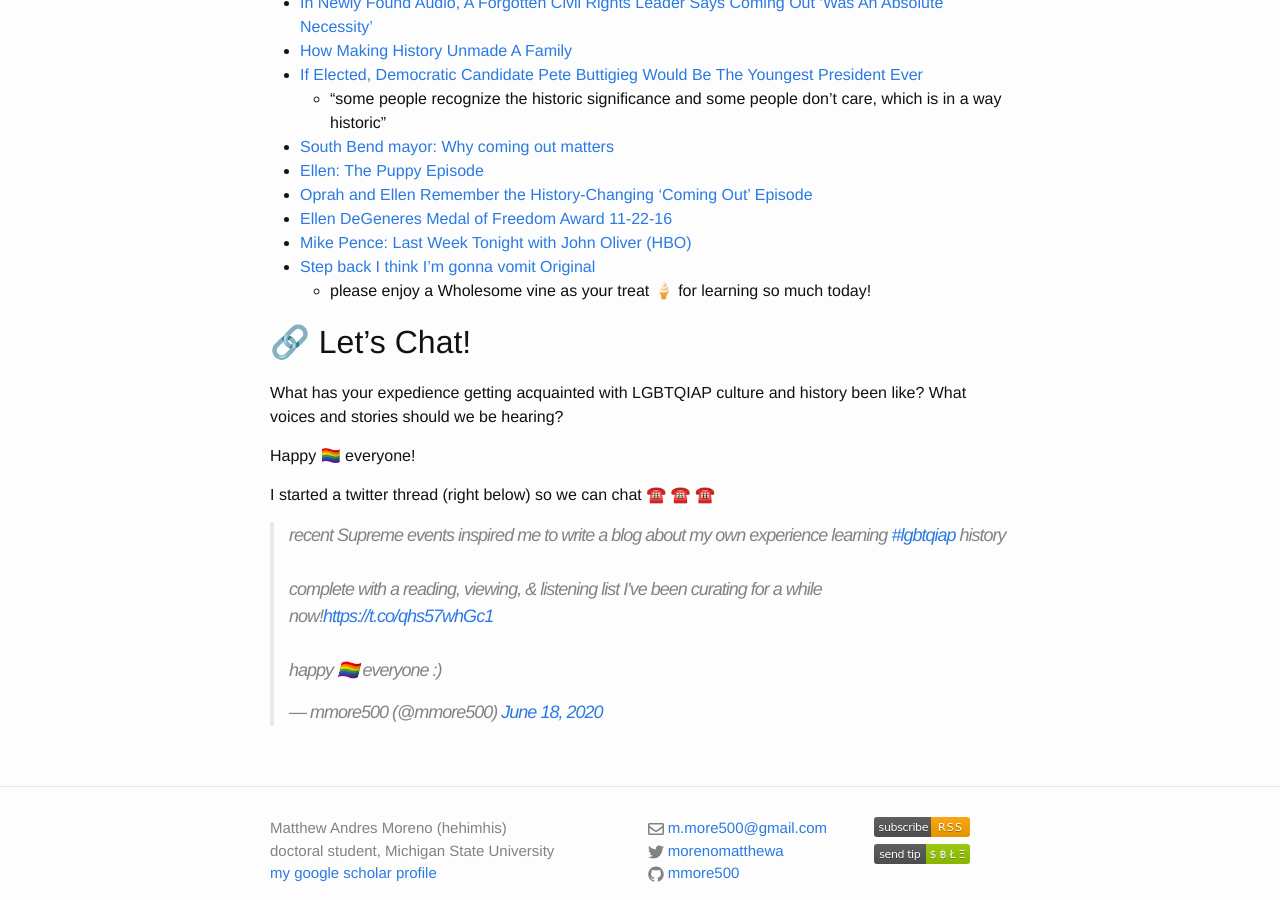
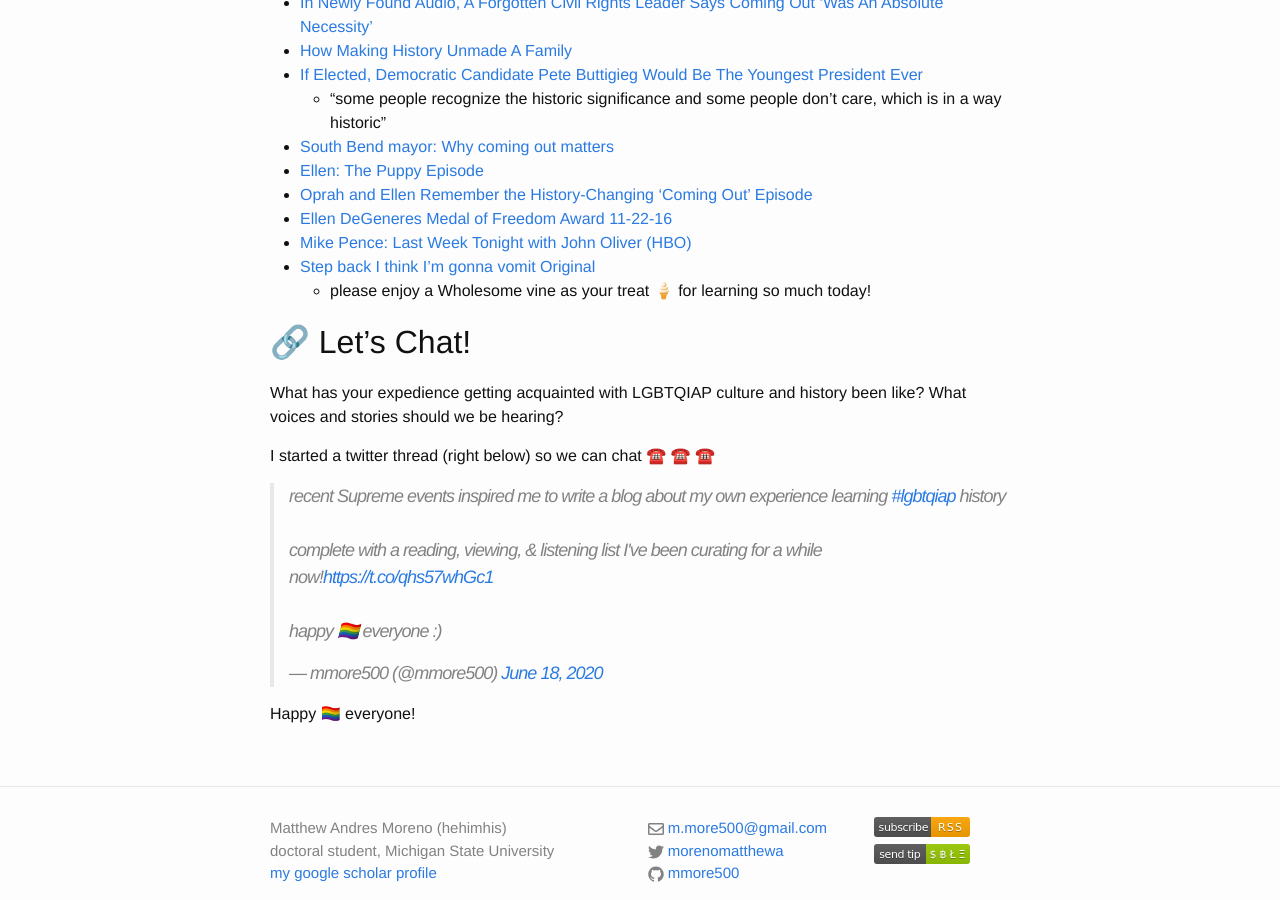
Before and after one commit to mmore500/mmore500.github.io, a Jekyll site: the page built from blog_personal/_posts/2020-06-17-lgbtqiap-history.md, in a window 1280 px wide and 900 px high, scrolled down 3776 px. Built offline with Jekyll 4.4.1, drawn with Linux system fonts in a browser that asks for light colours; emoji names are drawn with the system emoji font; comment, search, counter and statistics services are not loaded.

Commit message:
Line edit

```diff
--- a/blog_personal/_posts/2020-06-17-lgbtqiap-history.md
+++ b/blog_personal/_posts/2020-06-17-lgbtqiap-history.md
@@ -165,9 +165,9 @@ I curated this list based historical interest, not social or political endorseme
 What has your expedience getting acquainted with LGBTQIAP culture and history been like?
 What voices and stories should we be hearing?
 
-Happy :rainbow_flag: everyone!
-
 I started a twitter thread (right below) so we can chat :phone: :phone: :phone:
 
 <blockquote class="twitter-tweet"><p lang="en" dir="ltr">recent Supreme events inspired me to write a blog about my own experience learning <a href="https://twitter.com/hashtag/lgbtqiap?src=hash&amp;ref_src=twsrc%5Etfw">#lgbtqiap</a> history<br><br>complete with a reading, viewing, &amp; listening list I&#39;ve been curating for a while now!<a href="https://t.co/qhs57whGc1">https://t.co/qhs57whGc1</a><br><br>happy 🏳️‍🌈 everyone :)</p>&mdash; mmore500 (@mmore500) <a href="https://twitter.com/mmore500/status/1273657430581248000?ref_src=twsrc%5Etfw">June 18, 2020</a></blockquote>
 <script async src="https://platform.twitter.com/widgets.js" charset="utf-8"></script>
+
+Happy :rainbow_flag: everyone!
```
